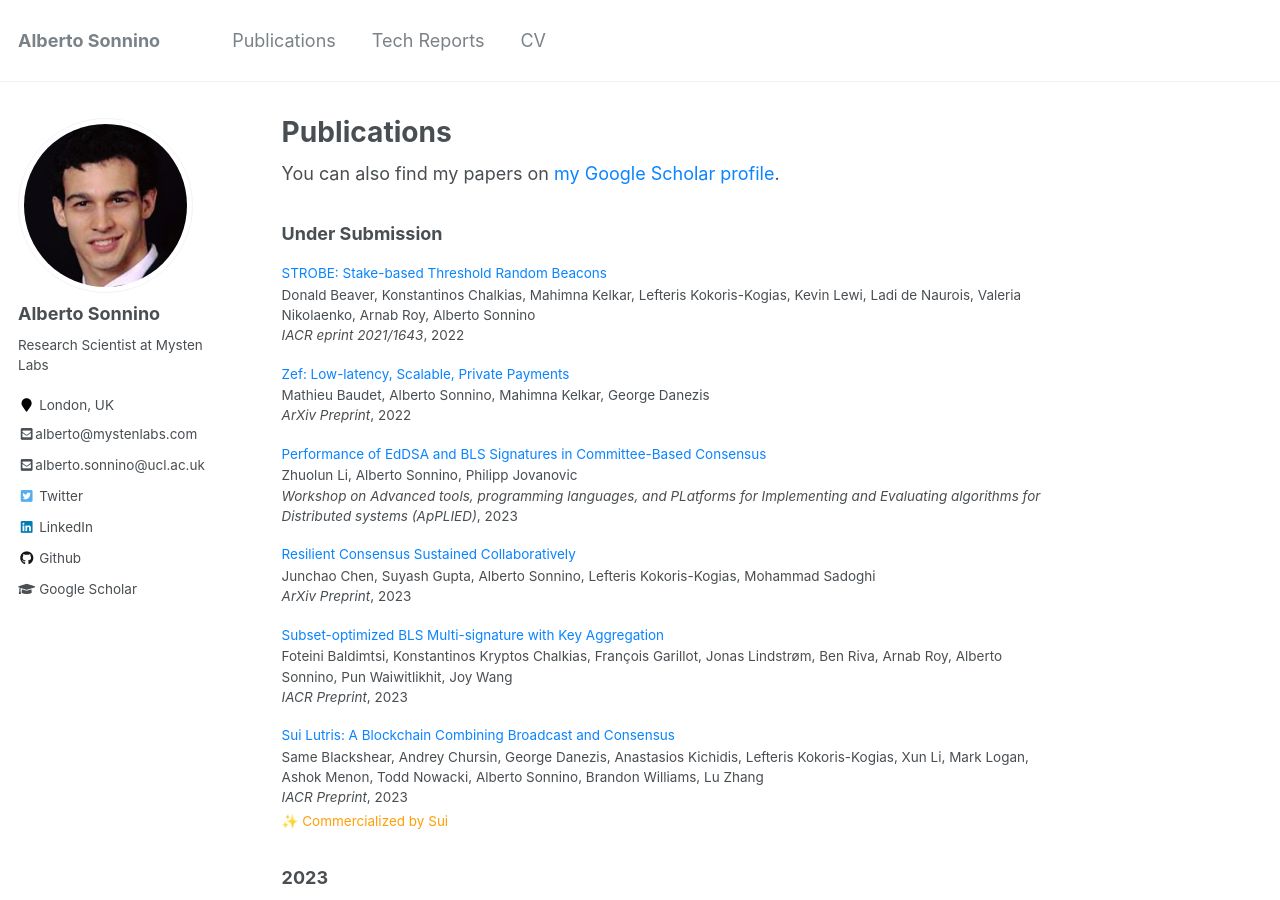
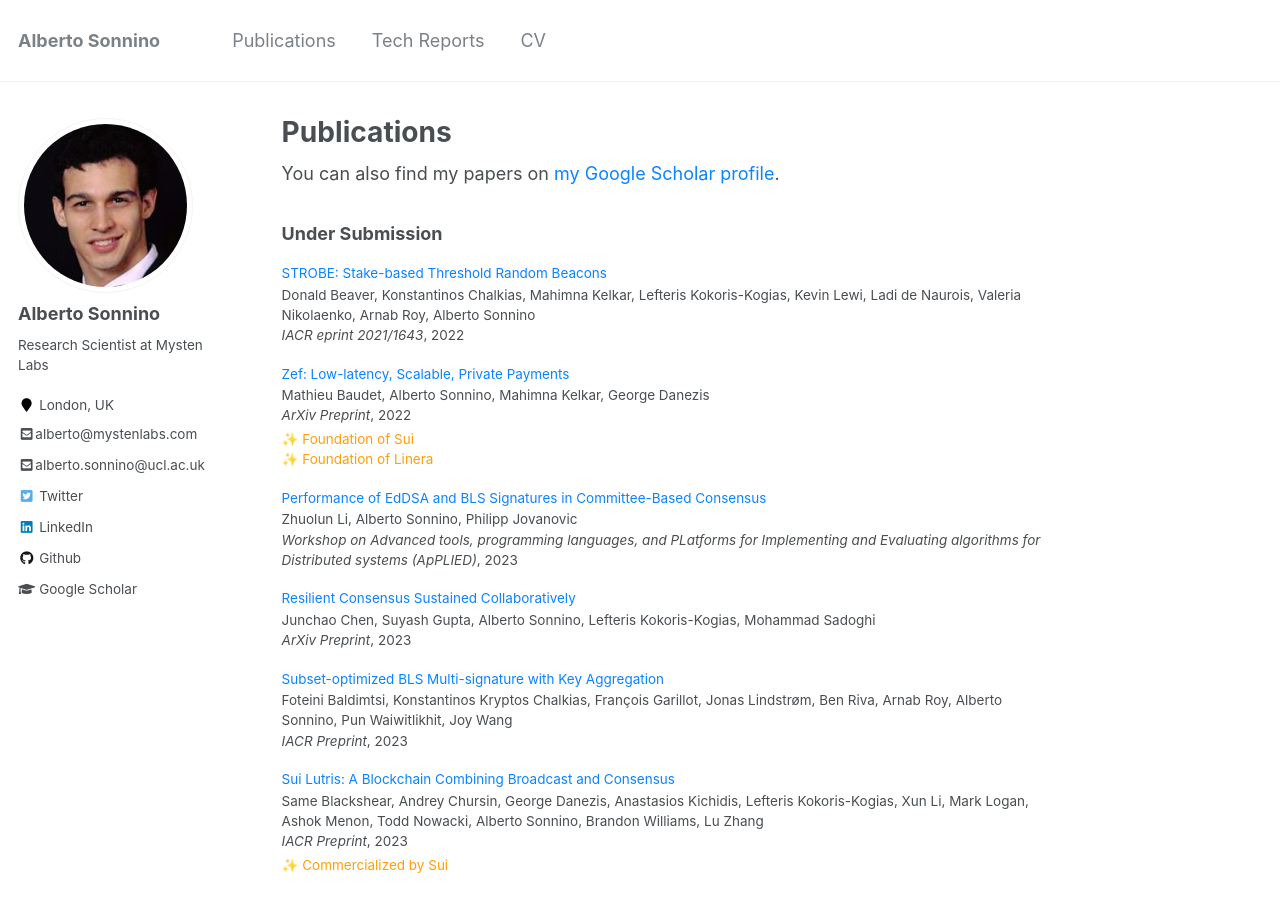
Before and after one commit to asonnino/asonnino.github.io, a Jekyll site: the page built from _pages/publications.md, in a window 1280 px wide and 900 px high. Built offline with Jekyll 4.4.1, drawn with Linux system fonts in a browser that asks for light colours.

Commit message:
Adapt adoptions

```diff
--- a/_data/papers.json
+++ b/_data/papers.json
@@ -272,7 +272,8 @@
     "authors": "Mathieu Baudet, Alberto Sonnino, Mahimna Kelkar, George Danezis",
     "venue": "ArXiv Preprint",
     "date": 2022,
-    "filename": "zef.pdf"
+    "filename": "zef.pdf",
+    "adoptions": ["Foundation of Sui", "Foundation of Linera"]
   },
   {
     "category": "report",
```
